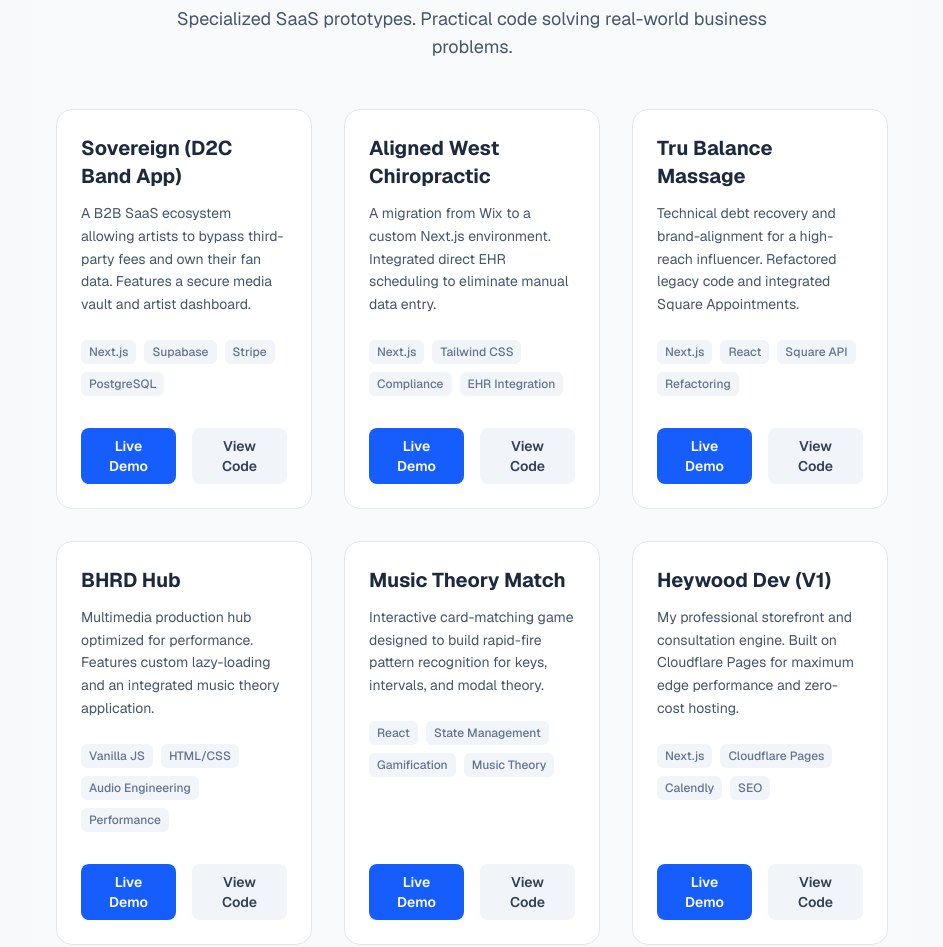
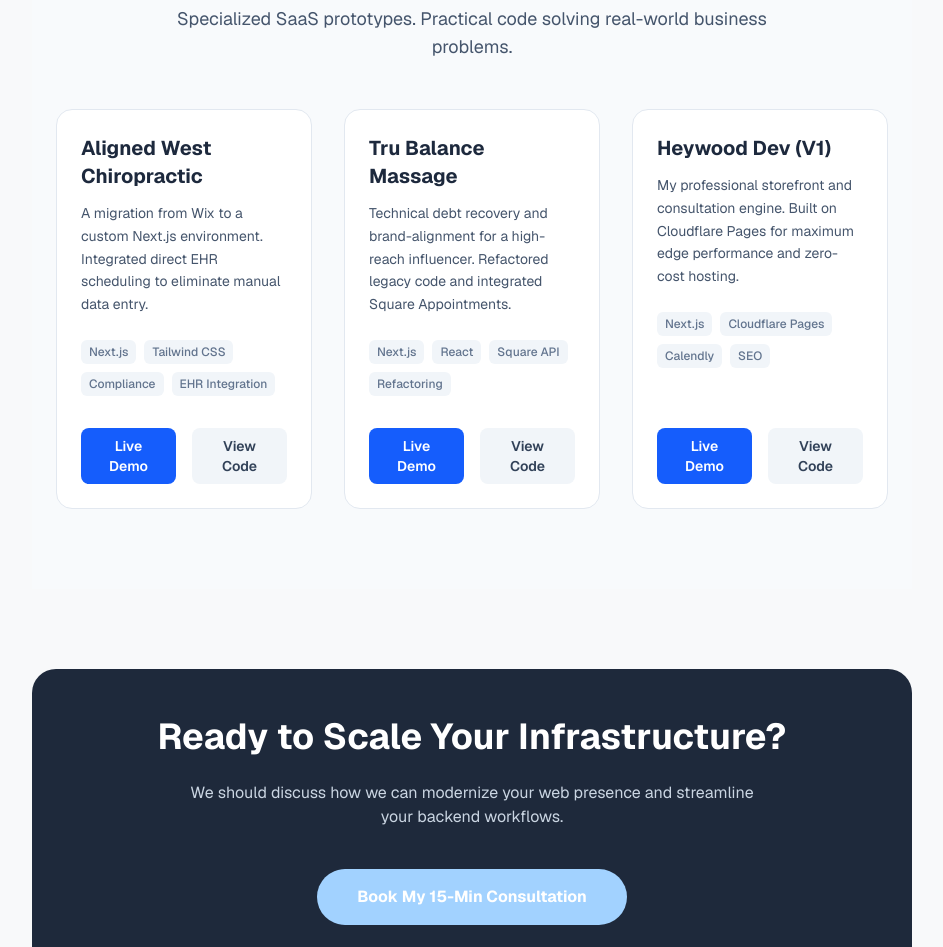
Before and after one commit to CarltonHeywood90/heywood-dev, a Next.js app: page / in a window 1280 px wide. Shown: the part 1780-2727 px from the top of the page, without its empty margins (168-1111 px from the left). Built offline with nearby package versions, Linux system fonts and the light colour scheme.

Commit message:
updated projects to remove broken links, and updated tech stack

```diff
--- a/app/data/projects.ts
+++ b/app/data/projects.ts
@@ -8,13 +8,6 @@
 }
 
 export const projects: Project[] = [
-  {
-    title: "Sovereign (D2C Band App)",
-    description: "A B2B SaaS ecosystem allowing artists to bypass third-party fees and own their fan data. Features a secure media vault and artist dashboard.",
-    tags: ["Next.js", "Supabase", "Stripe", "PostgreSQL"],
-    liveUrl: "https://d2c-band-app-demo-backup.vercel.app",
-    codeUrl: "https://github.com/CarltonHeywood90/d2c-band-app-demo",
-  },
   {
     title: "Aligned West Chiropractic",
     description: "A migration from Wix to a custom Next.js environment. Integrated direct EHR scheduling to eliminate manual data entry.",
@@ -30,20 +23,6 @@
     codeUrl: "https://github.com/CarltonHeywood90/tru-balance-3-24-2026",
   },
   {
-    title: "BHRD Hub",
-    description: "Multimedia production hub optimized for performance. Features custom lazy-loading and an integrated music theory application.",
-    tags: ["Vanilla JS", "HTML/CSS", "Audio Engineering", "Performance"],
-    liveUrl: "https://brutalhonestyrelentlessdrive.com",
-    codeUrl: "https://github.com/CarltonHeywood90/brutalhonestyrelentlessdrive",
-  },
-  {
-    title: "Music Theory Match",
-    description: "Interactive card-matching game designed to build rapid-fire pattern recognition for keys, intervals, and modal theory.",
-    tags: ["React", "State Management", "Gamification", "Music Theory"],
-    liveUrl: "https://brutalhonestyrelentlessdrive.com/theory-game",
-    codeUrl: "https://github.com/CarltonHeywood90/theory-game-web-app",
-  },
-  {
     title: "Heywood Dev (V1)",
     description: "My professional storefront and consultation engine. Built on Cloudflare Pages for maximum edge performance and zero-cost hosting.",
     tags: ["Next.js", "Cloudflare Pages", "Calendly", "SEO"],
--- a/app/page.tsx
+++ b/app/page.tsx
@@ -38,7 +38,7 @@
           <div className="flex flex-wrap justify-center gap-8 md:gap-16 grayscale opacity-70">
             <span className="text-xl font-bold text-dark-slate underline decoration-baby-blue decoration-2 underline-offset-4">Next.js</span>
             <span className="text-xl font-bold text-dark-slate underline decoration-baby-blue decoration-2 underline-offset-4">Python</span>
-            <span className="text-xl font-bold text-dark-slate underline decoration-baby-blue decoration-2 underline-offset-4">Node.js</span>
+            <span className="text-xl font-bold text-dark-slate underline decoration-baby-blue decoration-2 underline-offset-4">FastAPI</span>
             <span className="text-xl font-bold text-dark-slate underline decoration-baby-blue decoration-2 underline-offset-4">React</span>
             <span className="text-xl font-bold text-dark-slate underline decoration-baby-blue decoration-2 underline-offset-4">SQL</span>
           </div>
```
